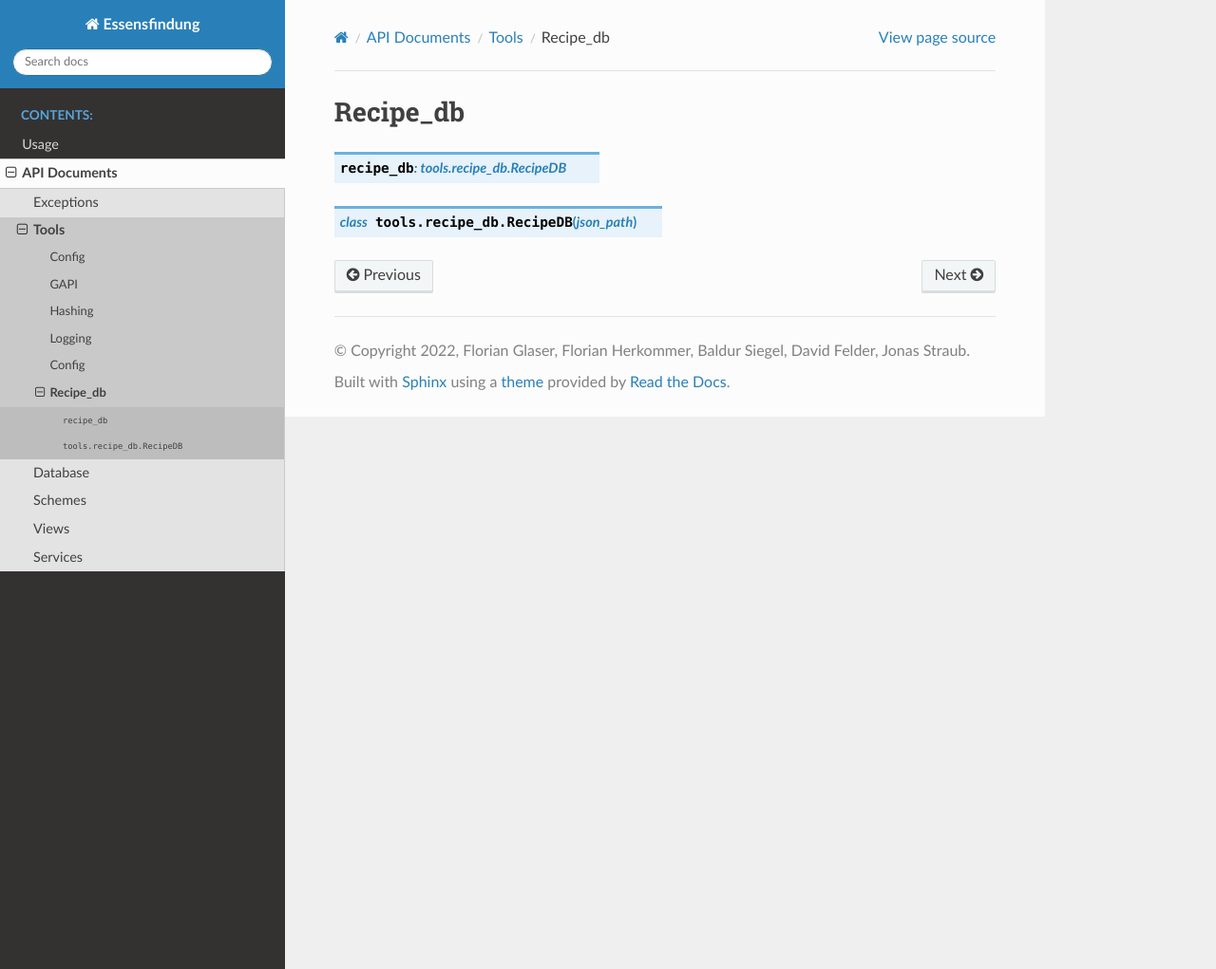
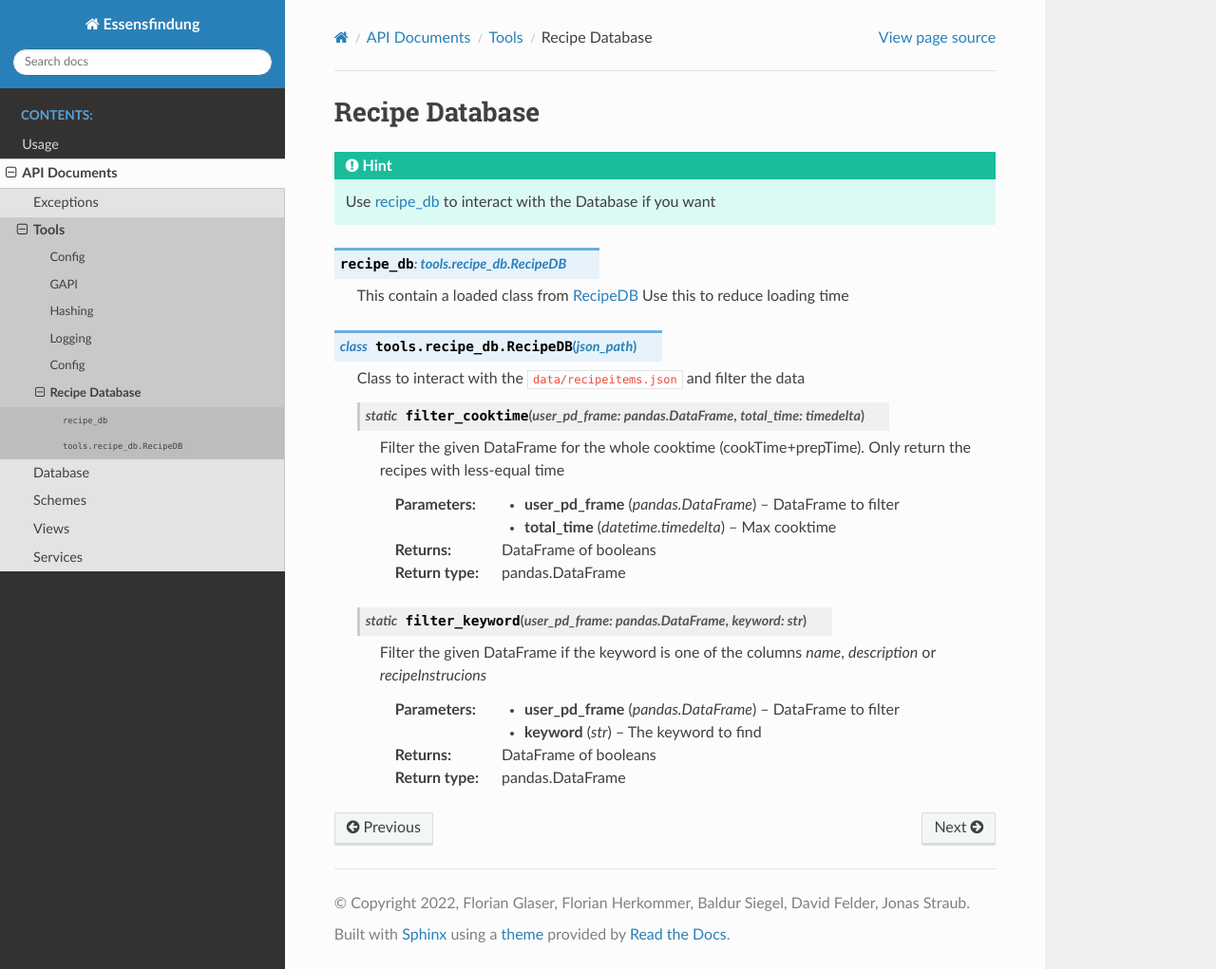
Before and after one commit to DHBW-FN-TIT20/essensfindung, a Sphinx documentation site: the page built from docs/source/tools/recipe_db.rst, in a window 1280 px wide and 1021 px high. Shown: the whole window at 95% size. Built offline with Sphinx 7.4.7 and the Read the Docs theme 2.0.0, drawn with Linux system fonts in a browser that asks for light colours.

Commit message:
Fixed the recipe docs (#76)
* updated workflow

* added workflow for testing

* trigger

* updated name of branch

* fixed Recipe Database

fixed services

```diff
--- a/docs/source/services/service_res.rst
+++ b/docs/source/services/service_res.rst
@@ -3,5 +3,5 @@ Recipe
 
 Service for all Recipe interactions
 
-.. automodule:: services.service_rec
+.. automodule:: services.service_res
     :members:
--- a/docs/source/tools/recipe_db.rst
+++ b/docs/source/tools/recipe_db.rst
@@ -1,13 +1,20 @@
-Recipe_db
-=========
+Recipe Database
+===============
+
+.. hint:: Use `recipe_db <#recipe_db>`_ to interact with the Database if you want
 
 .. py:data:: recipe_db
     :type: tools.recipe_db.RecipeDB
 
+    This contain a loaded class from `RecipeDB <#tools.recipe_db.RecipeDB>`_
+    Use this to reduce loading time
+
 
 .. py:class:: tools.recipe_db.RecipeDB(json_path)
 
-    .. py:staticmethod::filter_cooktime(user_pd_frame: pandas.DataFrame, total_time: timedelta)
+    Class to interact with the :file:`data/recipeitems.json` and filter the data
+
+    .. py:staticmethod:: filter_cooktime(user_pd_frame: pandas.DataFrame, total_time: timedelta)
 
         Filter the given DataFrame for the whole cooktime (cookTime+prepTime).
         Only return the recipes with less-equal time
@@ -19,7 +26,7 @@ Recipe_db
         :return: DataFrame of booleans
         :rtype: pandas.DataFrame
 
-    .. py:staticmethod::filter_keyword(user_pd_frame: pandas.DataFrame, keyword: str)
+    .. py:staticmethod:: filter_keyword(user_pd_frame: pandas.DataFrame, keyword: str)
 
         Filter the given DataFrame if the keyword is one of the columns `name`, `description` or `recipeInstrucions`
 
```
Also changed, not shown: docs/source/services/service_rec.rst (+9 -2 lines), docs/source/views/recipe.rst (+16 -2 lines).
